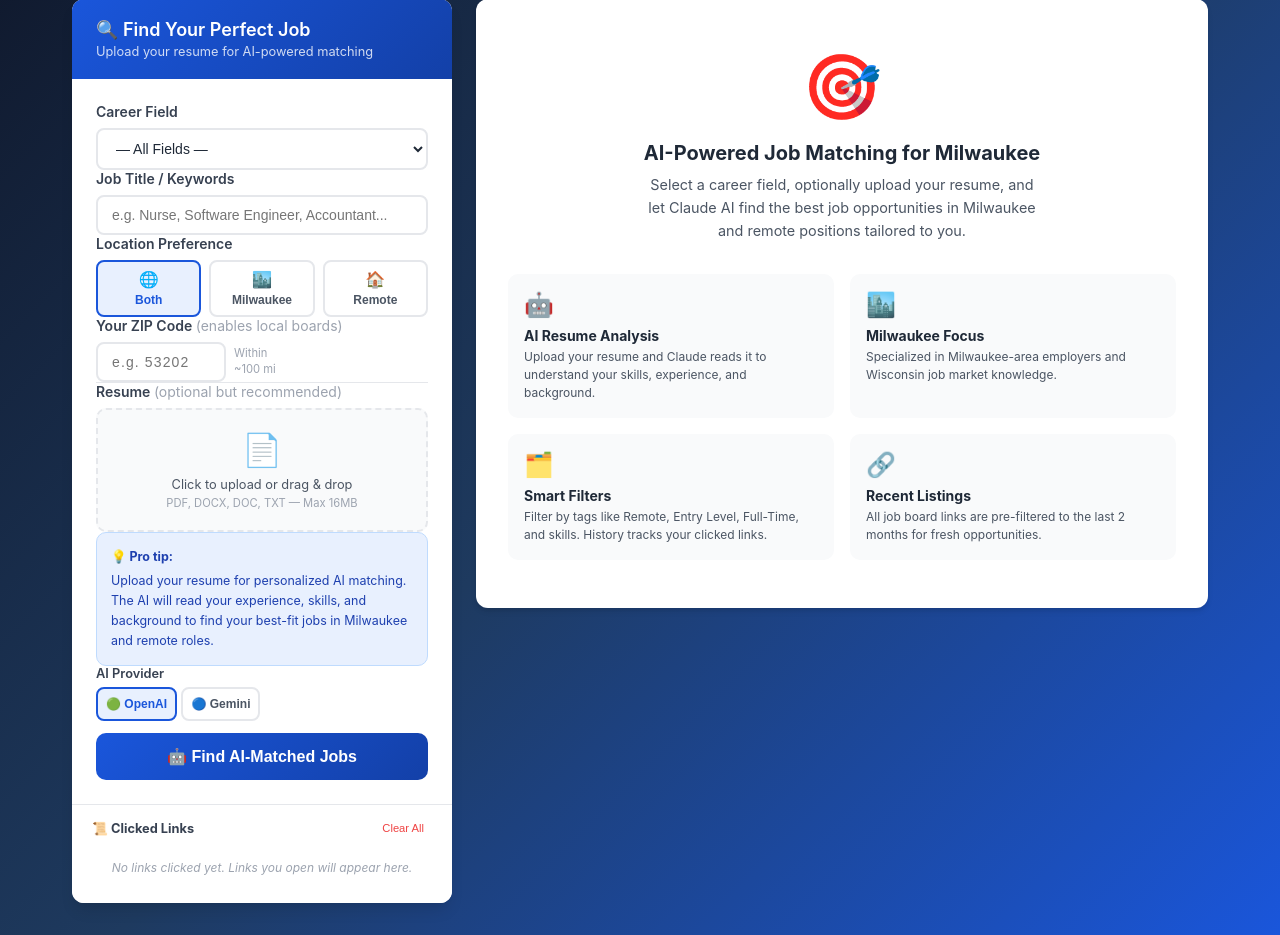
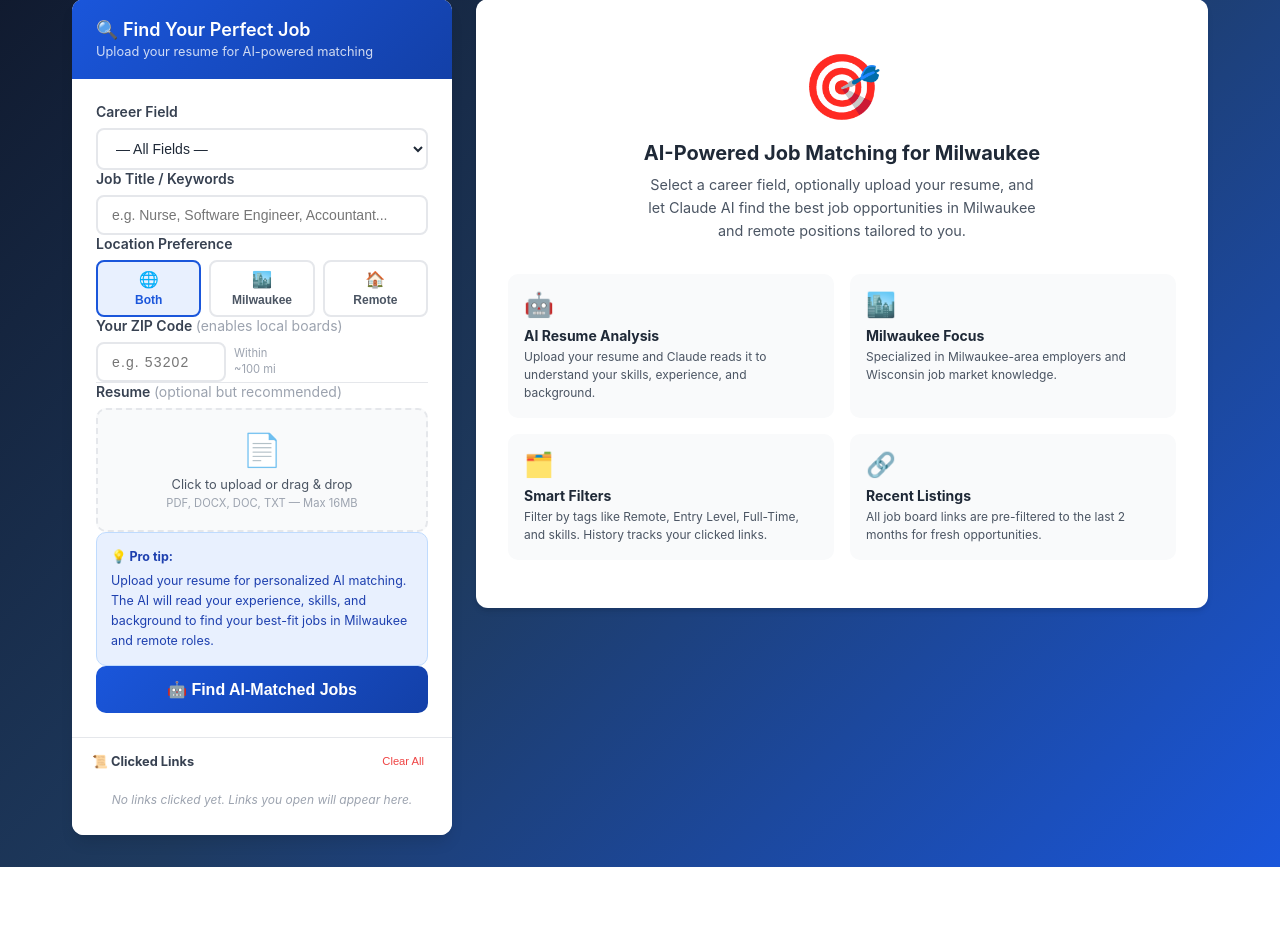
Before and after one commit to KhaoSky/milwaukee-job-finder, a Flask app: page / in a window 1280 px wide. Shown: the part 114-1049 px from the top of the page. After the commit the page ends 981 px from the top, so only its background shows below. Run offline with Flask 3, Linux system fonts and the light colour scheme.

Commit message:
Switch to Claude as sole AI provider, remove OpenAI and Gemini

```diff
--- a/app.py
+++ b/app.py
@@ -17,25 +17,21 @@ app.config['MAX_CONTENT_LENGTH'] = 16 * 1024 * 1024  # 16MB max upload
 # ============================================================
 # AI PROVIDER
 # ============================================================
-def call_ai(prompt, provider="openai"):
-    """Call the selected AI provider and return the response text."""
-    if provider == "gemini":
-        import google.generativeai as genai
-        genai.configure(api_key=os.environ.get("GEMINI_API_KEY"))
-        model = genai.GenerativeModel("gemini-2.0-flash")
-        resp = model.generate_content(prompt)
-        return resp.text or ""
-
-    else:  # openai (default)
-        from openai import OpenAI
-        oai = OpenAI(api_key=os.environ.get("OPENAI_API_KEY"))
-        resp = oai.chat.completions.create(
-            model="gpt-4o",
-            messages=[{"role": "user", "content": prompt}],
-            max_tokens=8000,
-            temperature=0.3
-        )
-        return resp.choices[0].message.content or ""
+def call_ai(prompt, provider="claude"):
+    """Call Claude AI and return the response text."""
+    import anthropic
+    client = anthropic.Anthropic(api_key=os.environ.get("ANTHROPIC_API_KEY"))
+    resp = client.messages.create(
+        model="claude-opus-4-6",
+        max_tokens=10000,
+        thinking={"type": "adaptive"},
+        messages=[{"role": "user", "content": prompt}]
+    )
+    text = ""
+    for block in resp.content:
+        if block.type == "text":
+            text += block.text
+    return text
 
 # ============================================================
 # REAL JOB FETCHING — JSearch API (RapidAPI)
--- a/requirements.txt
+++ b/requirements.txt
@@ -1,7 +1,6 @@
 flask>=3.0.0
 requests>=2.31.0
-openai>=1.0.0
-google-generativeai>=0.8.0
+anthropic>=0.40.0
 pdfplumber>=0.11.0
 python-docx>=1.1.0
 python-dotenv>=1.0.0
--- a/templates/index.html
+++ b/templates/index.html
@@ -1283,15 +1283,7 @@
                     Upload your resume for personalized AI matching. The AI will read your experience, skills, and background to find your best-fit jobs in Milwaukee and remote roles.
                 </div>
 
-                <!-- AI Provider selector -->
-                <div class="form-group" style="margin-bottom:0.75rem">
-                    <label style="font-size:0.8rem;font-weight:600;color:var(--gray-700);margin-bottom:0.4rem;display:block">AI Provider</label>
-                    <div class="loc-btn-group" id="providerGroup">
-                        <button type="button" class="loc-btn active" data-provider="openai">🟢 OpenAI</button>
-                        <button type="button" class="loc-btn" data-provider="gemini">🔵 Gemini</button>
-                    </div>
-                    <input type="hidden" name="ai_provider" id="aiProviderInput" value="openai">
-                </div>
+                <input type="hidden" name="ai_provider" id="aiProviderInput" value="claude">
 
                 <button type="submit" class="search-btn" id="searchBtn">
                     🤖 Find AI-Matched Jobs
```
Also changed, not shown: 1 other file.
